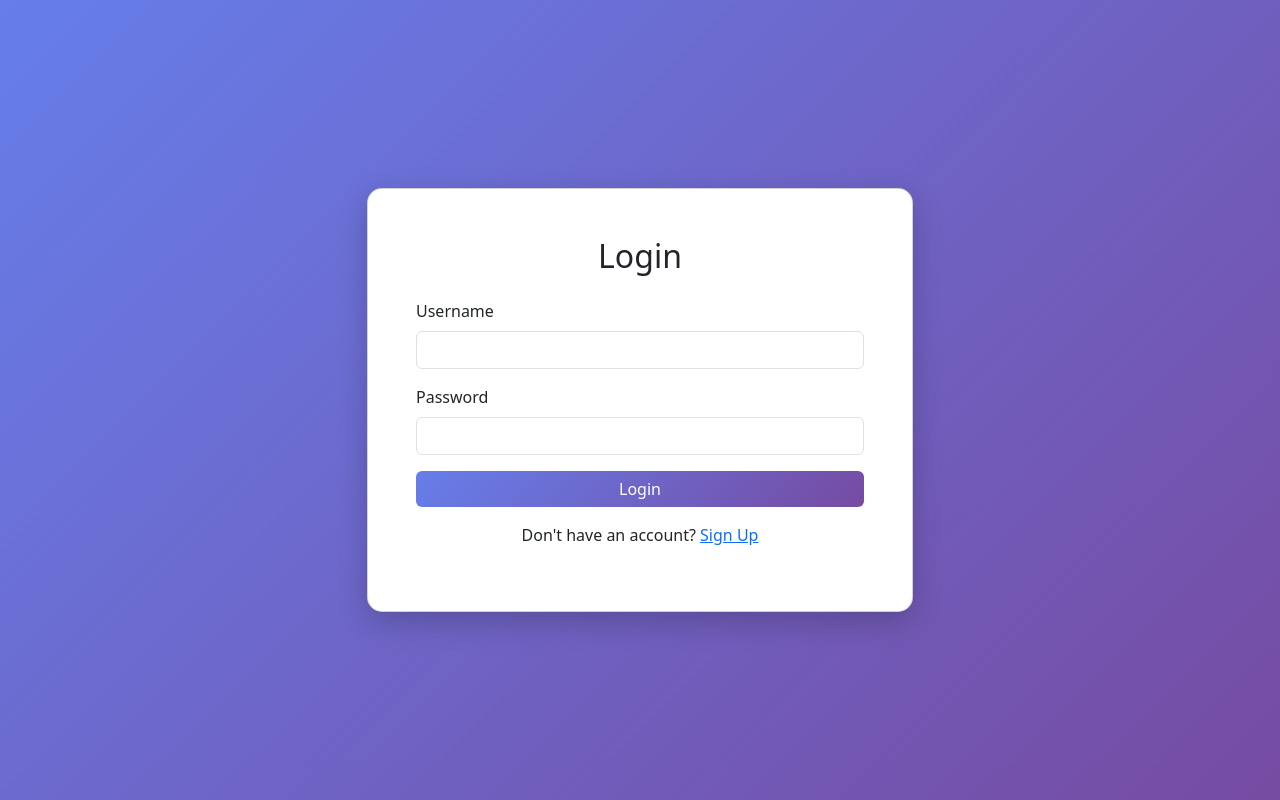
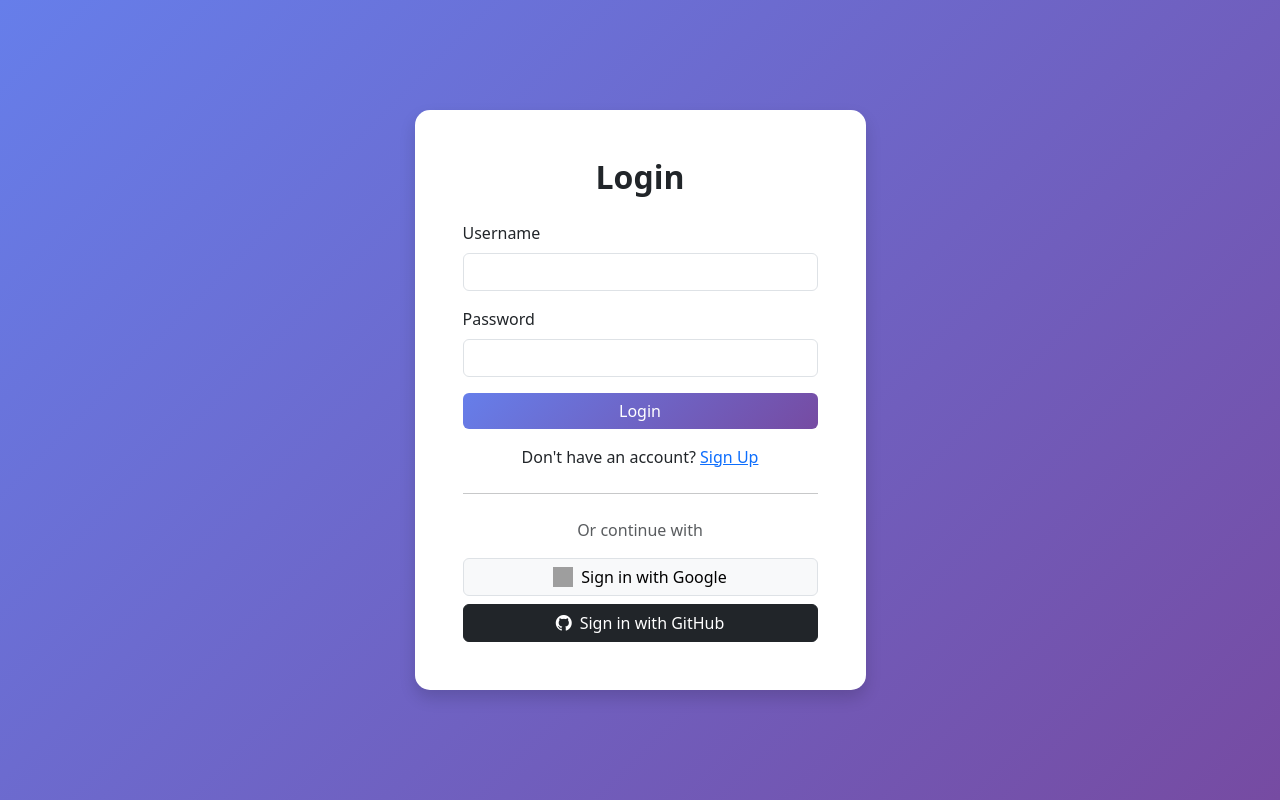
Before and after one commit to kazxcxz010201/itsm_nd2, a Flask app: page /login in a window 1280 px wide. Run offline with Flask 3, Linux system fonts and the light colour scheme; some libraries are stand-ins or nearby versions; grey boxes are pictures that could not be loaded.

Commit message:
feat(auth): Docker config update | OAuth2 integration (Google / Github)

```diff
--- a/docker-compose.yml
+++ b/docker-compose.yml
@@ -2,9 +2,11 @@ version: '3.9'
 
 services:
   web:
-    image: flask-app:0.1.0
+    build: .
     ports:
       - "5000:5000"
+    volumes:
+      - ./myapp:/app
     environment:
       - FLASK_APP=app.py
       - FLASK_RUN_HOST=0.0.0.0
--- a/myapp/app.py
+++ b/myapp/app.py
@@ -1,7 +1,11 @@
 import logging
 import os
+import secrets
+from urllib.parse import urljoin
 
 import psycopg2
+from authlib.integrations.flask_client import OAuth
+from authlib.integrations.requests_client import OAuth2Session
 from dotenv import load_dotenv
 from flask import Flask, flash, redirect, render_template, request, url_for
 from flask_login import (
@@ -32,6 +36,26 @@ login_manager.login_view = "login"
 logging.basicConfig(level=logging.INFO)
 logger = logging.getLogger()
 
+oauth = OAuth(app)
+
+oauth.register(
+    name="google",
+    server_metadata_url="https://accounts.google.com/.well-known/openid-configuration",
+    client_id=os.environ.get("GOOGLE_CLIENT_ID"),
+    client_secret=os.environ.get("GOOGLE_CLIENT_SECRET"),
+    client_kwargs={"scope": "openid email profile"},
+)
+
+oauth.register(
+    name="github",
+    api_base_url="https://api.github.com/",
+    access_token_url="https://github.com/login/oauth/access_token",
+    authorize_url="https://github.com/login/oauth/authorize",
+    client_id=os.environ.get("GITHUB_CLIENT_ID"),
+    client_secret=os.environ.get("GITHUB_CLIENT_SECRET"),
+    client_kwargs={"scope": "read:user user:email"},
+)
+
 
 def get_db():
     conn = psycopg2.connect(app.config["DATABASE_URL"])
@@ -51,9 +75,20 @@ def init_db():
         )
     """
     )
+    cursor.execute(
+        """
+        CREATE TABLE IF NOT EXISTS oauth_accounts (
+            id SERIAL PRIMARY KEY,
+            provider VARCHAR(50) NOT NULL,
+            provider_user_id VARCHAR(255) NOT NULL,
+            user_id INTEGER NOT NULL REFERENCES users(id) ON DELETE CASCADE,
+            UNIQUE(provider, provider_user_id)
+        )
+    """
+    )
     conn.commit()
     conn.close()
-    logger.info("table created")
+    logger.info("tables created")
 
 
 class User(UserMixin):
@@ -176,6 +211,49 @@ def login():
         return redirect(url_for("login"))
 
     return render_template("login.html")
+
+
+def redirect_uri_for(provider: str):
+    base = os.environ.get("OAUTH_REDIRECT_BASE", request.host_url.rstrip("/"))
+    return urljoin(base + "/", f"auth/{provider}/callback")
+
+
+@app.route("/login/<provider>")
+def oauth_login(provider):
+    if provider not in ("google", "github"):
+        flash("Unsupported provider", "danger")
+        return redirect(url_for("login"))
+    client = oauth.create_client(provider)
+    return client.authorize_redirect(redirect_uri_for(provider))
+
+
+@app.route("/auth/<provider>/callback")
+def oauth_callback(provider):
+    client: OAuth2Session | None = oauth.create_client(provider)
+    if client is None:
+        flash("OAuth provider not configured.", "danger")
+        return redirect(url_for("login"))
+
+    token = client.authorize_access_token()
+
+    user_info = {}
+
+    if provider == "google":
+        user_info = client.parse_id_token(token, nonce=None)
+        provider_user_id = user_info.get("sub")
+        email = user_info.get("email")
+        username = user_info.get("name") or email.split("@")[0]
+
+    elif provider == "github":
+        profile = client.get("user").json()
+        emails = client.get("user/emails").json()
+        email = profile.get("email") or next(
+            (e["email"] for e in emails if e.get("primary")), None
+        )
+        provider_user_id = str(profile["id"])
+        username = profile.get("login")
+
+    return finish_oauth_login(provider, provider_user_id, email, username)
 
 
 @app.route("/dashboard")
@@ -396,6 +474,57 @@ def logout():
     return redirect(url_for("login"))
 
 
+def finish_oauth_login(provider, provider_user_id, email, username):
+    if not email:
+        flash("Login failed: provider did not return an email", "danger")
+        return redirect(url_for("login"))
+
+    conn = get_db()
+    cur = conn.cursor(cursor_factory=RealDictCursor)
+
+    cur.execute(
+        """
+        SELECT u.* FROM users u
+        JOIN oauth_accounts oa ON u.id = oa.user_id
+        WHERE oa.provider=%s AND oa.provider_user_id=%s
+        """,
+        (provider, provider_user_id),
+    )
+    user = cur.fetchone()
+
+    if not user:
+        cur.execute("SELECT * FROM users WHERE email=%s", (email,))
+        user = cur.fetchone()
+
+        if not user:
+            password_hash = generate_password_hash(secrets.token_hex(16))
+            cur.execute(
+                """
+                INSERT INTO users (username, email, password_hash)
+                VALUES (%s, %s, %s)
+                RETURNING *
+                """,
+                (username, email, password_hash),
+            )
+            user = cur.fetchone()
+
+        cur.execute(
+            """
+            INSERT INTO oauth_accounts (provider, provider_user_id, user_id)
+            VALUES (%s, %s, %s)
+            ON CONFLICT (provider, provider_user_id) DO NOTHING
+            """,
+            (provider, provider_user_id, user["id"]),
+        )
+        conn.commit()
+
+    conn.close()
+
+    login_user(User(user["id"], user["username"], user["email"]))
+    flash(f"Logged in with {provider.capitalize()}", "success")
+    return redirect(url_for("dashboard"))
+
+
 if __name__ == "__main__":
     init_db()
     logger.info("START BY ME")
--- a/myapp/templates/base.html
+++ b/myapp/templates/base.html
@@ -5,6 +5,8 @@
     <meta name="viewport" content="width=device-width, initial-scale=1.0">
     <title>{% block title %}Flask Auth App{% endblock %}</title>
     <link href="https://cdn.jsdelivr.net/npm/bootstrap@5.3.0/dist/css/bootstrap.min.css" rel="stylesheet">
+    <link rel="stylesheet" href="https://cdn.jsdelivr.net/npm/bootstrap-icons@1.11.3/font/bootstrap-icons.css">
+
     <style>
         body {
             background: linear-gradient(135deg, #667eea 0%, #764ba2 100%);
--- a/myapp/templates/login.html
+++ b/myapp/templates/login.html
@@ -4,10 +4,11 @@
 
 {% block content %}
 <div class="row justify-content-center">
-    <div class="col-md-6">
-        <div class="card">
+    <div class="col-md-6 col-lg-5">
+        <div class="card shadow border-0">
             <div class="card-body p-5">
-                <h2 class="card-title text-center mb-4">Login</h2>
+                <h2 class="card-title text-center mb-4 fw-bold">Login</h2>
+
                 <form method="POST">
                     <input type="hidden" name="csrf_token" value="{{ csrf_token() }}">
                     <div class="mb-3">
@@ -20,9 +21,30 @@
                     </div>
                     <button type="submit" class="btn btn-primary w-100">Login</button>
                 </form>
+
                 <div class="text-center mt-3">
                     <p>Don't have an account? <a href="{{ url_for('signup') }}">Sign Up</a></p>
                 </div>
+
+                <hr class="my-4">
+
+                <!-- OAuth buttons -->
+                <div class="text-center">
+                    <p class="text-muted mb-3">Or continue with</p>
+                    <div class="d-grid gap-2">
+                        <a href="{{ url_for('oauth_login', provider='google') }}"
+                           class="btn btn-light border d-flex align-items-center justify-content-center gap-2">
+                            <img src="https://www.svgrepo.com/show/475656/google-color.svg" alt="Google" width="20" height="20">
+                            <span>Sign in with Google</span>
+                        </a>
+                        <a href="{{ url_for('oauth_login', provider='github') }}"
+                           class="btn btn-dark d-flex align-items-center justify-content-center gap-2">
+                            <i class="bi bi-github"></i>
+                            <span>Sign in with GitHub</span>
+                        </a>
+                    </div>
+                </div>
+
             </div>
         </div>
     </div>
```
Also changed, not shown: myapp/requirements.txt (+21 -5 lines).
